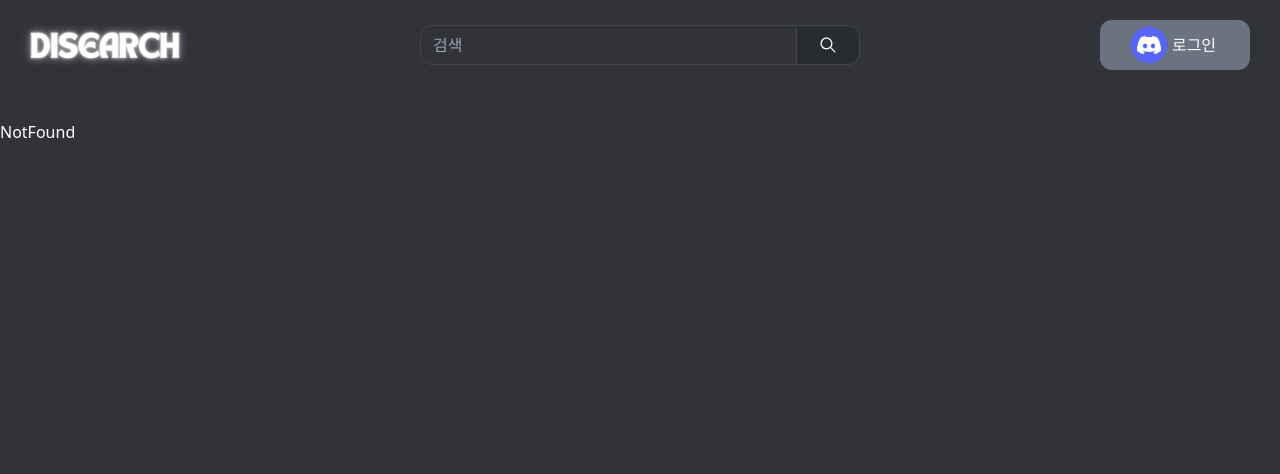
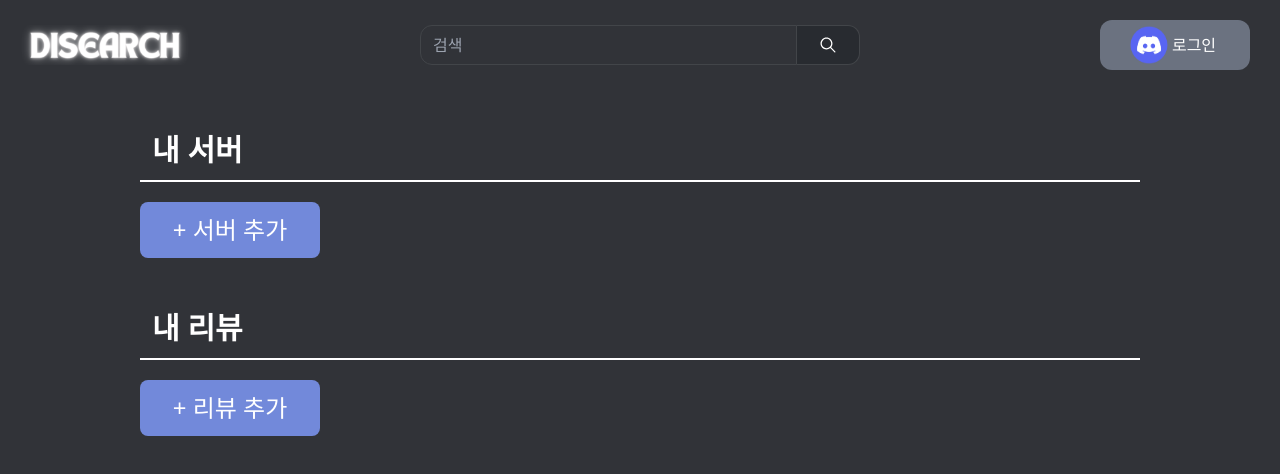
Before and after one commit to lbw3973/DISEARCH-FRONT-END, a React (Vite) app: page /mypage in a window 1280 px wide. Shown: the top 474 px of the page. Built offline with nearby package versions, Linux system fonts and the light colour scheme.

Commit message:
feat: 마이페이지 구조 추가

```diff
--- /dev/null
+++ b/src/components/MypageList/index.tsx
@@ -0,0 +1,23 @@
+import React from "react";
+
+const MypageList = () => {
+  return (
+    <div className="w-[1000px] flex flex-col gap-10">
+      <div>
+        <div className="border-b-2 border-solid ">
+          <h1 className="text-3xl font-bold p-3">내 서버</h1>
+        </div>
+        <button className="w-[180px] h-14 bg-[#7289da] rounded-lg text-2xl mt-5">+ 서버 추가</button>
+      </div>
+
+      <div>
+        <div className="border-b-2 border-solid ">
+          <h1 className="text-3xl font-bold p-3">내 리뷰</h1>
+        </div>
+        <button className="w-[180px] h-14 bg-[#7289da] rounded-lg text-2xl mt-5">+ 리뷰 추가</button>
+      </div>
+    </div>
+  );
+};
+
+export default MypageList;
--- /dev/null
+++ b/src/pages/Mypage/index.tsx
@@ -0,0 +1,12 @@
+import MypageList from "@/components/MypageList";
+import React from "react";
+
+const Mypage = () => {
+  return (
+    <div className="flex items-center justify-center w-full">
+      <MypageList />
+    </div>
+  );
+};
+
+export default Mypage;
--- a/src/routes/Router.tsx
+++ b/src/routes/Router.tsx
@@ -3,6 +3,7 @@
 import Home from "@/pages/Home";
 import Create from "@/pages/Create";
 import NotFound from "@/pages/NotFound";
+import Mypage from "@/pages/Mypage";
 
 function Router() {
   return (
@@ -11,6 +12,7 @@
         <Route element={<Layout />}>
           <Route path="/" element={<Home />} />
           <Route path="/new" element={<Create />} />
+          <Route path="/mypage" element={<Mypage />} />
           <Route path="/*" element={<NotFound />} />
         </Route>
       </Routes>
```
